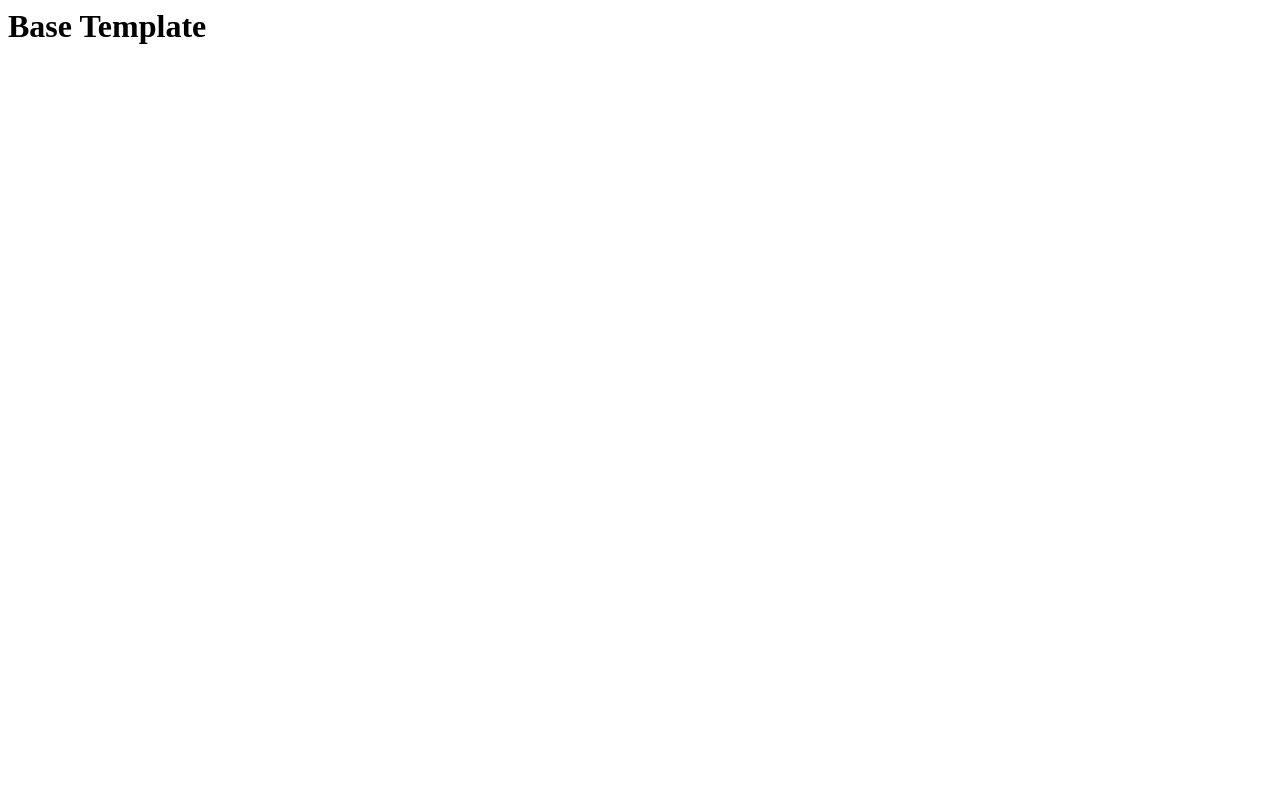
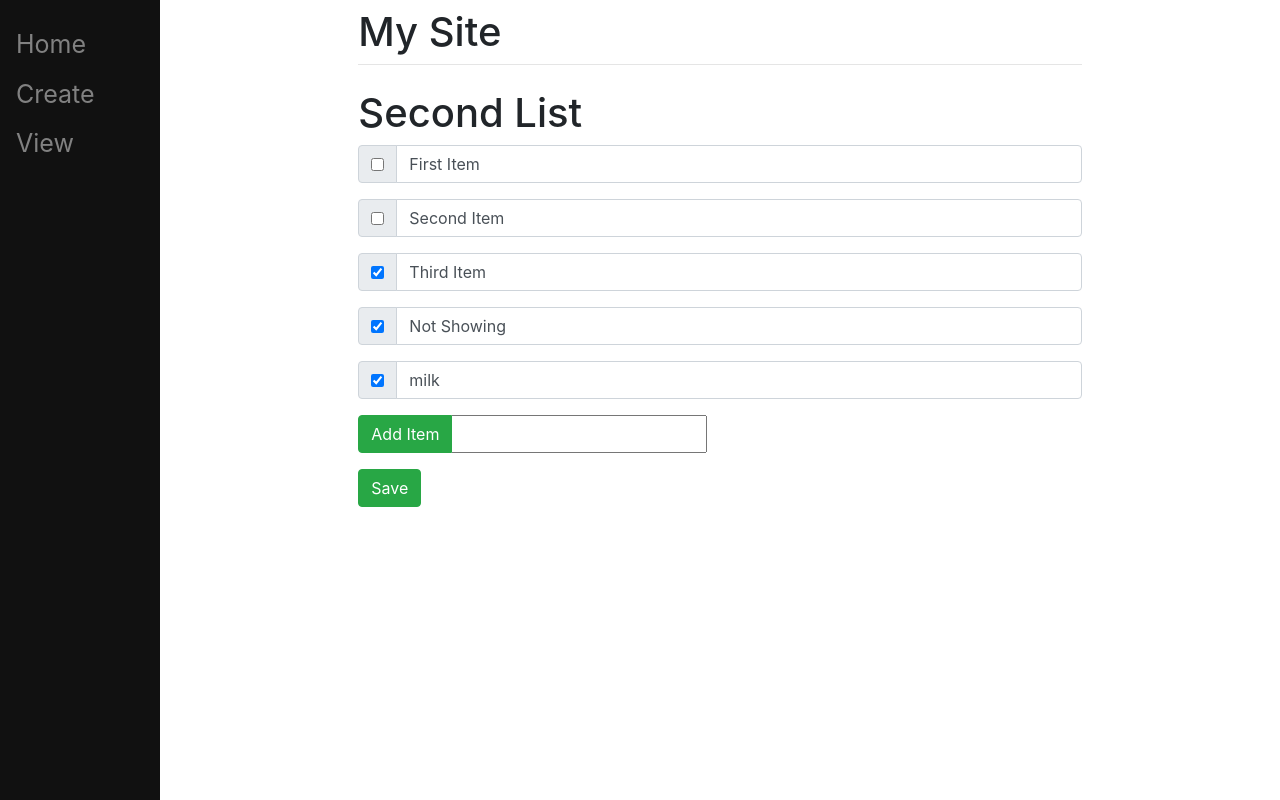
Before and after one commit to kanugoyal/django, a Django app: page /2 in a window 1280 px wide. Before the commit the page is almost empty. Run offline with Django 4.2, Linux system fonts and the light colour scheme; data comes from the database, SQL or seed files in the repository; both versions use the stored data as it was after the commit.

Commit message:
Applied django custom forms, ToDo List, Sidebar, BootStrap

```diff
--- /dev/null
+++ b/mysite/main/forms.py
@@ -0,0 +1,5 @@
+from django import forms
+
+class CreateNewList(forms.Form):
+    name = forms.CharField(label = "Name", max_length=200)
+    check = forms.BooleanField()
--- a/mysite/main/templates/main/base.html
+++ b/mysite/main/templates/main/base.html
@@ -1,8 +1,69 @@
+<!doctype html>
 <html>
     <head>
-        <title>Kan's Website</title>
+        <style type="text/css">
+            .sidenav {
+                height:100%;
+                width: 160px;
+                position: fixed;
+                z-index:1;
+                top:0;
+                left:0;
+                background-color:#111;
+                overflow-x: hidden;
+                padding-top: 20px;
+
+            }
+
+            .sidenav a {
+                padding: 6px 8px 6px 16px;
+                text-decoration: none;
+                font-size: 25px;
+                color:#818181;
+                display:block;
+            }
+            .sidenav a:hover {
+                color: #f1f1f1;
+
+            }
+            .main{
+                margin-left:160px;
+                padding:0px 10px;
+            }
+
+        </style>
+
+        <meta charset="utf-8">
+        <meta name="viewport" content="width=device-width, initial-scale=1, shrink-to-fit=no">
+
+        <link rel="stylesheet" href="https://cdn.jsdelivr.net/npm/bootstrap@4.3.1/dist/css/bootstrap.min.css" integrity="sha384-ggOyR0iXCbMQv3Xipma34MD+dH/1fQ784/j6cY/iJTQUOhcWr7x9JvoRxT2MZw1T" crossorigin="anonymous">
+
+
+
+        <title>{% block title %}Kan's Website{% endblock %}</title>
     </head>
     <body>
-        <p> <h1> Base Template</h1></p>
+        <div class="sidenav">
+            <a href="/home">Home</a>
+            <a href="/create">Create</a>
+            <a href="/2">View</a>
+
+        </div>
+        <div id="content ", name = "content", class="main">
+            <div class="row justify-content-center">
+                <div class="col-8">
+                    <h1 class="mt-2"> My Site</h1>
+                    <hr class="mt-0 mb-4">
+                    {% block content %}
+                    {% endblock %}
+                </div>
+            </div>
+        </div>
+
+        <script src="https://code.jquery.com/jquery-3.3.1.slim.min.js" integrity="sha384-q8i/X+965DzO0rT7abK41JStQIAqVgRVzpbzo5smXKp4YfRvH+8abtTE1Pi6jizo" crossorigin="anonymous"></script>
+        <script src="https://cdn.jsdelivr.net/npm/popper.js@1.14.7/dist/umd/popper.min.js" integrity="sha384-UO2eT0CpHqdSJQ6hJty5KVphtPhzWj9WO1clHTMGa3JDZwrnQq4sF86dIHNDz0W1" crossorigin="anonymous"></script>
+        <script src="https://cdn.jsdelivr.net/npm/bootstrap@4.3.1/dist/js/bootstrap.min.js" integrity="sha384-JjSmVgyd0p3pXB1rRibZUAYoIIy6OrQ6VrjIEaFf/nJGzIxFDsf4x0xIM+B07jRM" crossorigin="anonymous"></script>
+
+
     </body>
 </html>
--- a/mysite/main/templates/main/home.html
+++ b/mysite/main/templates/main/home.html
@@ -1 +1,6 @@
 {% extends "main/base.html" %}
+
+
+{% block content %}
+<h1>Home Page</h1>
+{% endblock %}
--- /dev/null
+++ b/mysite/main/templates/main/list.html
@@ -0,0 +1,33 @@
+{% extends "main/base.html" %}
+{% block title %}View List{% endblock %}
+
+{% block content %}
+<h1>{{ls.name}}</h1>
+<form method="post" action="#">
+    {% csrf_token %}
+
+        {% for item in ls.item_set.all %}
+        <div class="input-group mb-3">
+            <div class="input-group-prepend">
+                <div class="input-group-text">
+                    {% if item.complete == True %}
+                        <input type="checkbox", value="clicked", name="c{{item.id}}" checked>
+                    {% else %}
+                        <input type="checkbox", value="clicked", name="c{{item.id}}" >
+                    {% endif %}
+                </div>
+            </div>
+            <input type="text", value="{{item.text}}" class="form-control">
+        </div>
+        {% endfor %}
+
+        <div class="input-group mb-3">
+            <div class="input-group-prepend">
+                <button type="submit", name="newItem", value="newItem", class="btn btn-success">Add Item</button>
+            </div>
+            <input type="text", name="new">
+        </div>
+    <button type="submit", name="save", value="save", class="btn btn-success">Save</button>
+
+</form>
+{% endblock %}
--- a/mysite/main/urls.py
+++ b/mysite/main/urls.py
@@ -3,7 +3,8 @@ from . import views
 
 urlpatterns = [
     path("<int:id>", views.index, name="index"),
-    path("", views.home, name="home")
+    path("home/", views.home, name="home"),
+    path("create/", views.create, name="create"),
 
 
 ]
--- a/mysite/main/views.py
+++ b/mysite/main/views.py
@@ -1,19 +1,50 @@
 from django.shortcuts import render
-from django.http import HttpResponse
+from django.http import HttpResponse, HttpResponseRedirect
 from .models import ToDoList, Item
+from .forms import CreateNewList
 
 # Create your views here.
 
 
 def index(response, id):
     ls = ToDoList.objects.get(id=id)
-    return render(response, "main/base.html", {})
 
-'''def index(response, name):
-    ls = ToDoList.objects.get(name = name)
-    item = ls.item_set.get(id=1 )
-    return HttpResponse("<h1> Day 02 %s</h1><br><br><p>%s<p> " %(ls.name, item.text))'''
 
+    if response.method == "POST":
+        print(response.POST)
+        if response.POST.get("save"):
+            for item in ls.item_set.all():
+                if response.POST.get("c"+ str(item.id)) == "clicked":
+                    item.complete = True
+                else:
+                    item.complete = False
+
+                item.save()
+
+        elif response.POST.get("newItem"):
+            txt = response.POST.get("new")
+
+            if len(txt)>=2:
+                ls.item_set.create(text=txt, complete = False)
+            else:
+                print("invalid")
+
+    return render(response, "main/list.html", {"ls":ls})
 
 def home(response):
     return render(response, "main/home.html", {})
+
+def create(response):
+    if response.method == "POST":
+        form = CreateNewList(response.POST)
+
+        if form.is_valid():
+            n = form.cleaned_data["name"]
+            t = ToDoList(name=n)
+            t.save()
+
+        return HttpResponseRedirect("/%i" %t.id)
+
+    else:
+        form = CreateNewList()
+    return render(response, "main/create.html", {"form":form})
```
Also changed, not shown: mysite/main/templates/main/create.html (added, +18 -0 lines), mysite/db.sqlite3.
